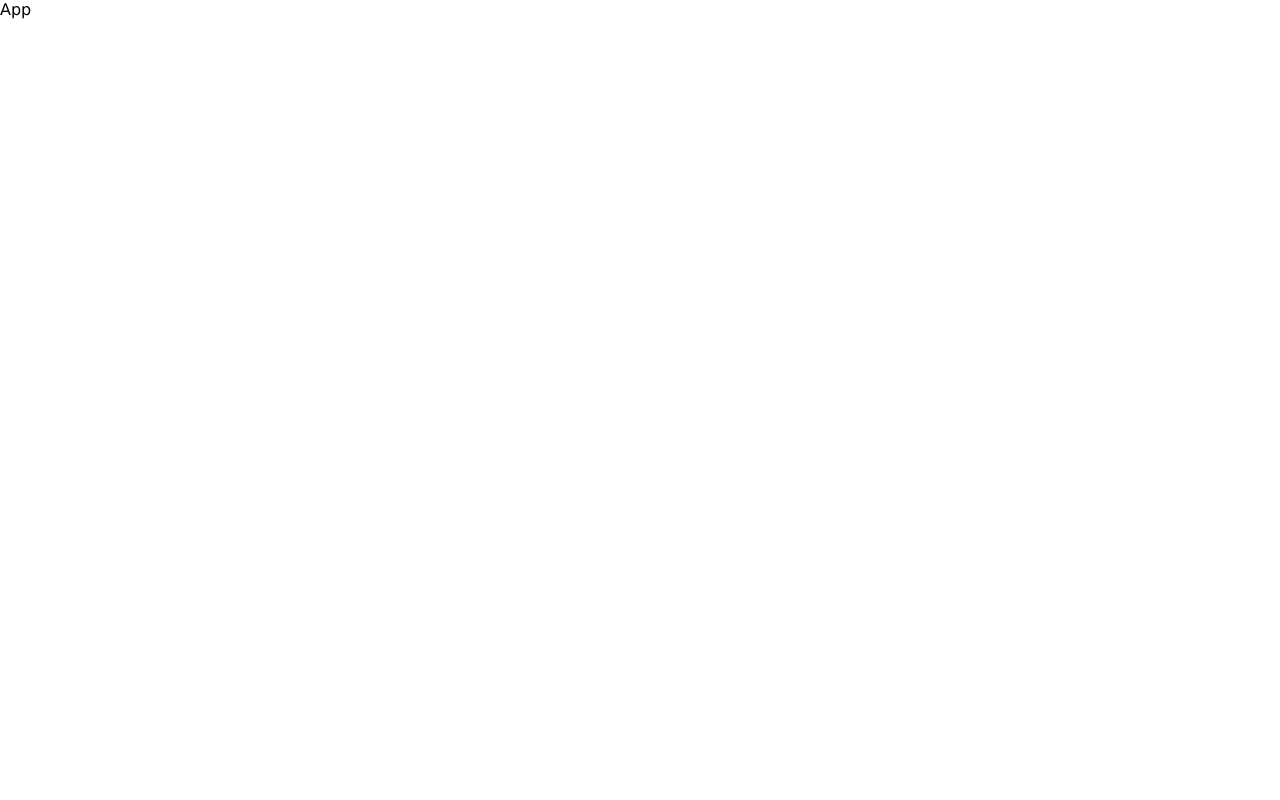
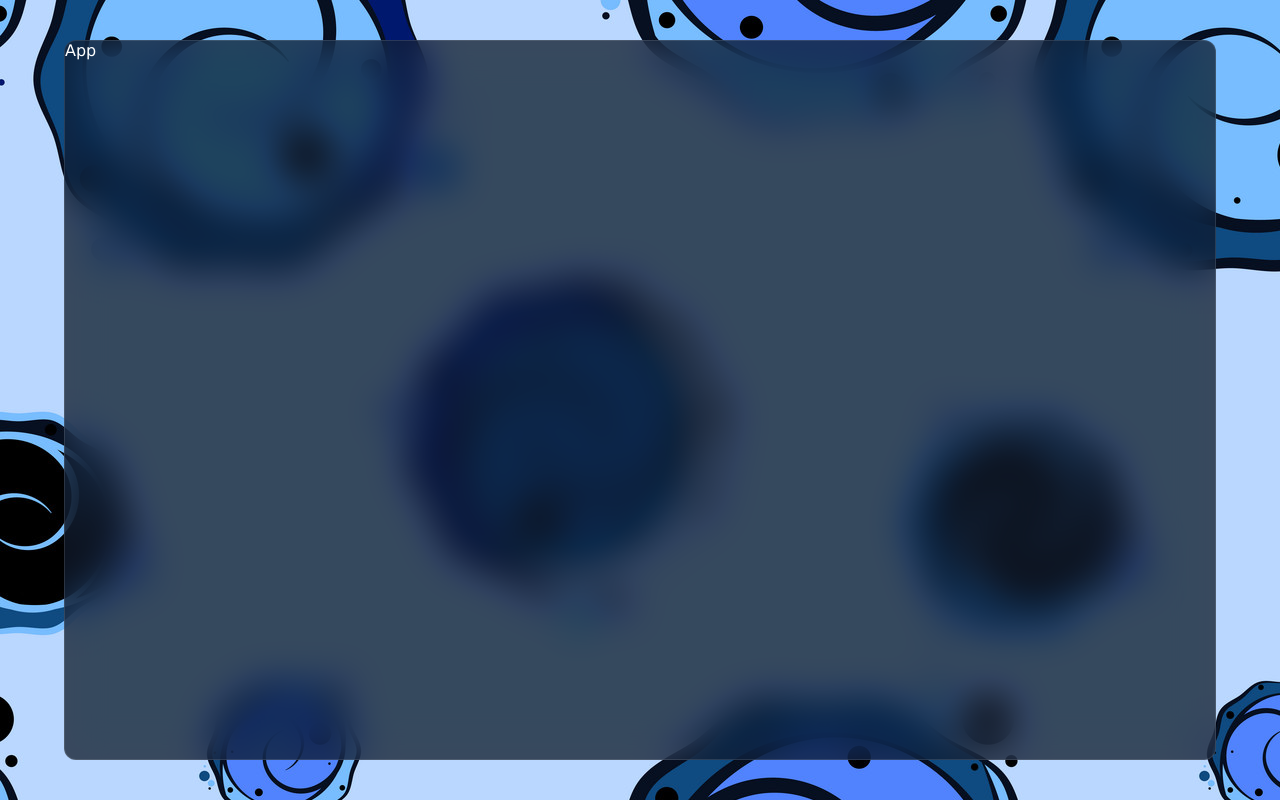
Before and after one commit to vasliddinov13/react-chat, a React (Vite) app: page / in a window 1280 px wide. Built offline with nearby package versions, Linux system fonts and the light colour scheme.

Commit message:
components folders and files created

```diff
--- a/src/App.jsx
+++ b/src/App.jsx
@@ -1,6 +1,6 @@
 const App = () => {
   return (
-    <div className=''>App</div>
+    <div className='container'>App</div>
   )
 }
 
--- a/src/index.css
+++ b/src/index.css
@@ -5,3 +5,21 @@
   font-family: "Lucida Sans", "Lucida Sans Regular", "Lucida Grande",
     "Lucida Sans Unicode", Geneva, Verdana, sans-serif;
 }
+
+body{
+  background-image: url("/bg.jpg");
+  display: flex;
+  align-items: center;
+  justify-content: center;
+  height: 100vh;
+  color: white;
+}
+
+.container{
+  width: 90vw;
+  height: 90vh;
+  background-color: rgba(17, 25, 40, 0.75);
+  backdrop-filter: blur(19px) saturate(180%);
+  border-radius: 12px;
+  border: 1px solid rgba(225, 225, 225, 0.125);
+}
```
Also changed, not shown: src/components/chat/Chat.jsx (added, +10 -0 lines), src/components/details/Details.jsx (added, +10 -0 lines), src/components/list/List.jsx (added, +10 -0 lines), src/components/chat/chat.css (added), src/components/details/details.css (added), src/components/list/list.css (added).
